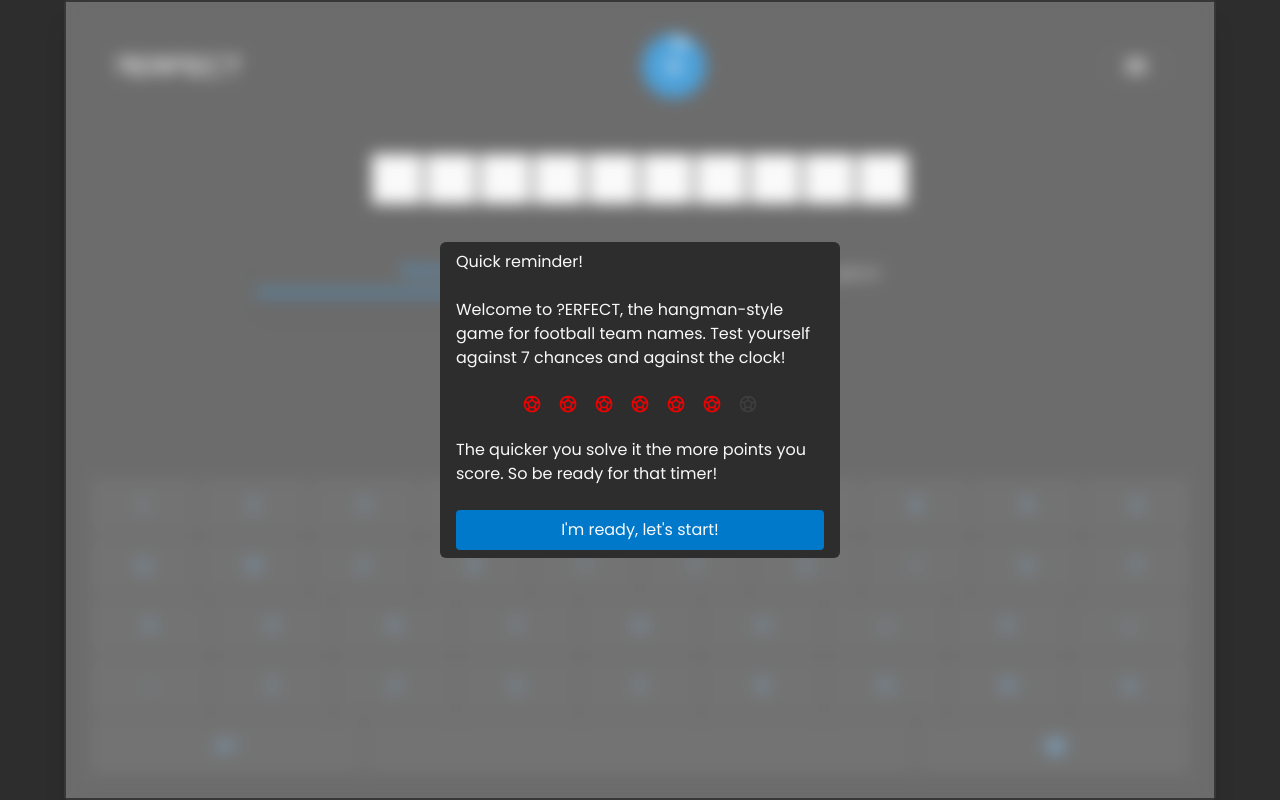
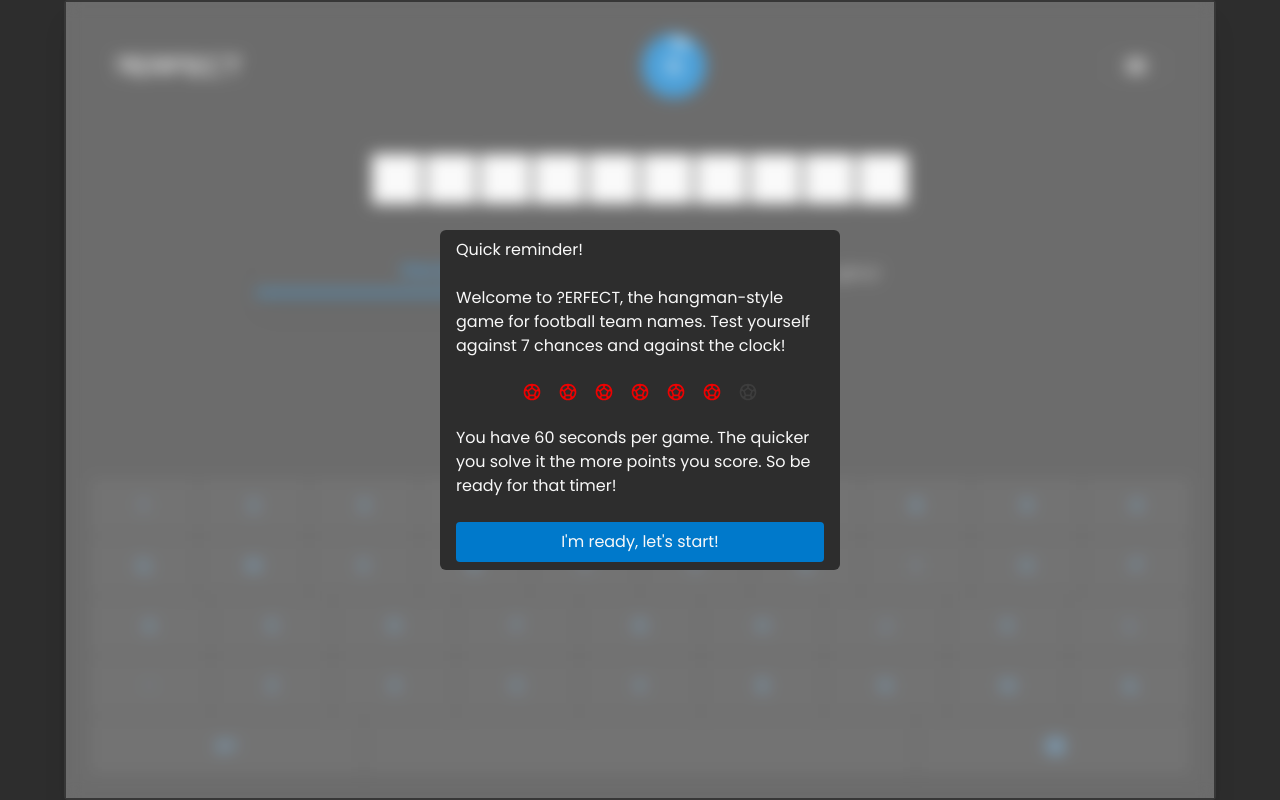
Before and after one commit to bibhashdash/team-guesser, a Next.js app: page /game in a window 1280 px wide. Built offline with nearby package versions, Linux system fonts and the light colour scheme.

Commit message:
fixing build errors

```diff
--- a/src/components/GamePageInitialReminder.tsx
+++ b/src/components/GamePageInitialReminder.tsx
@@ -18,7 +18,7 @@
         Welcome to ?ERFECT, the hangman-style game for football team names. Test yourself against 7 chances and against the clock!
       </p>
       <WrongGuessMarkers wrongGuessCount={6}/>
-      <p className="text-white100">The quicker you solve it the more points you score. So be ready for that timer!</p>
+      <p className="text-white100">You have 60 seconds per game. The quicker you solve it the more points you score. So be ready for that timer!</p>
       <ButtonPrimary buttonContent="I'm ready, let's start!" onClickButton={onClickClose} />
     </div>
   )
--- a/src/components/GameTimer.tsx
+++ b/src/components/GameTimer.tsx
@@ -8,7 +8,7 @@
   elapsedMinutes: number,
 }
 
-export const GameTimer = ({elapsedSeconds, elapsedMinutes, gameState}:GameTimerProps) => {
+export const GameTimer = ({elapsedSeconds}:GameTimerProps) => {
 
   return (
     <div className="flex gap-0.5 items-center">
--- a/src/components/RulesModal.tsx
+++ b/src/components/RulesModal.tsx
@@ -124,6 +124,7 @@
                 gameState={GameState.gameStarted}
               />
               <Keyboard
+                gameResultMessage={""}
                 inputTab={InputTab.oneByOne}
                 buttonEffect={true}
                 buttonEffectCallback={() => {}}
```
